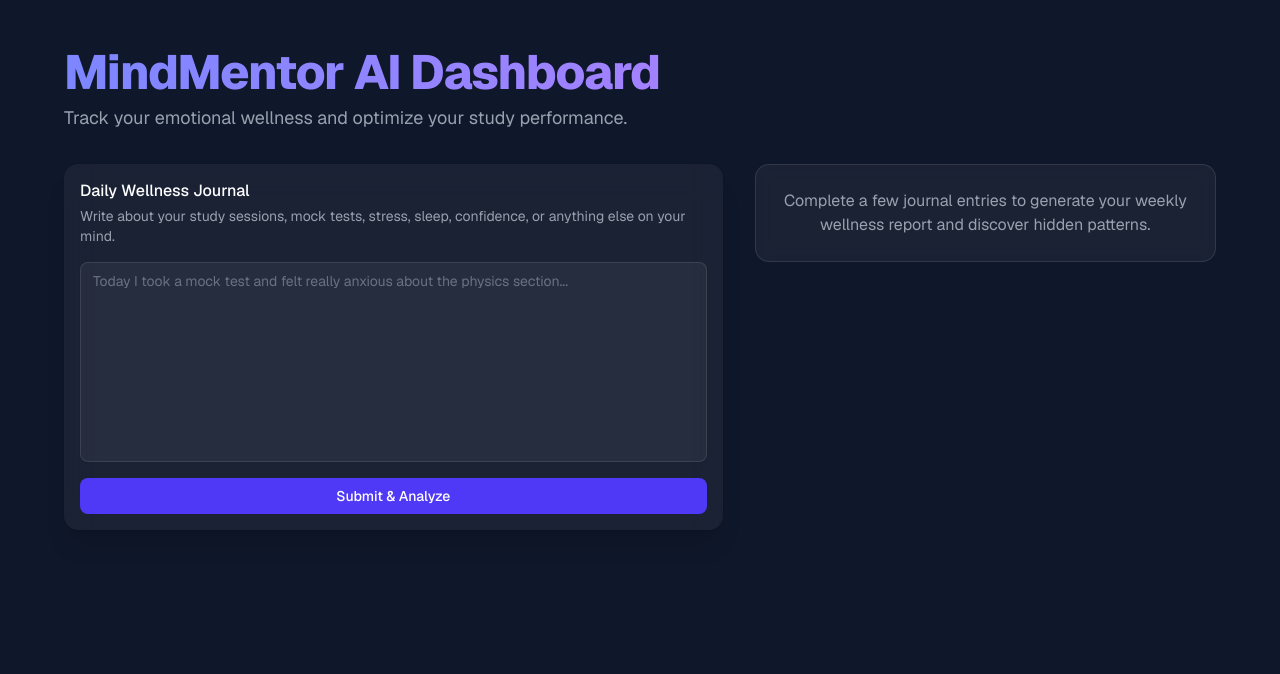
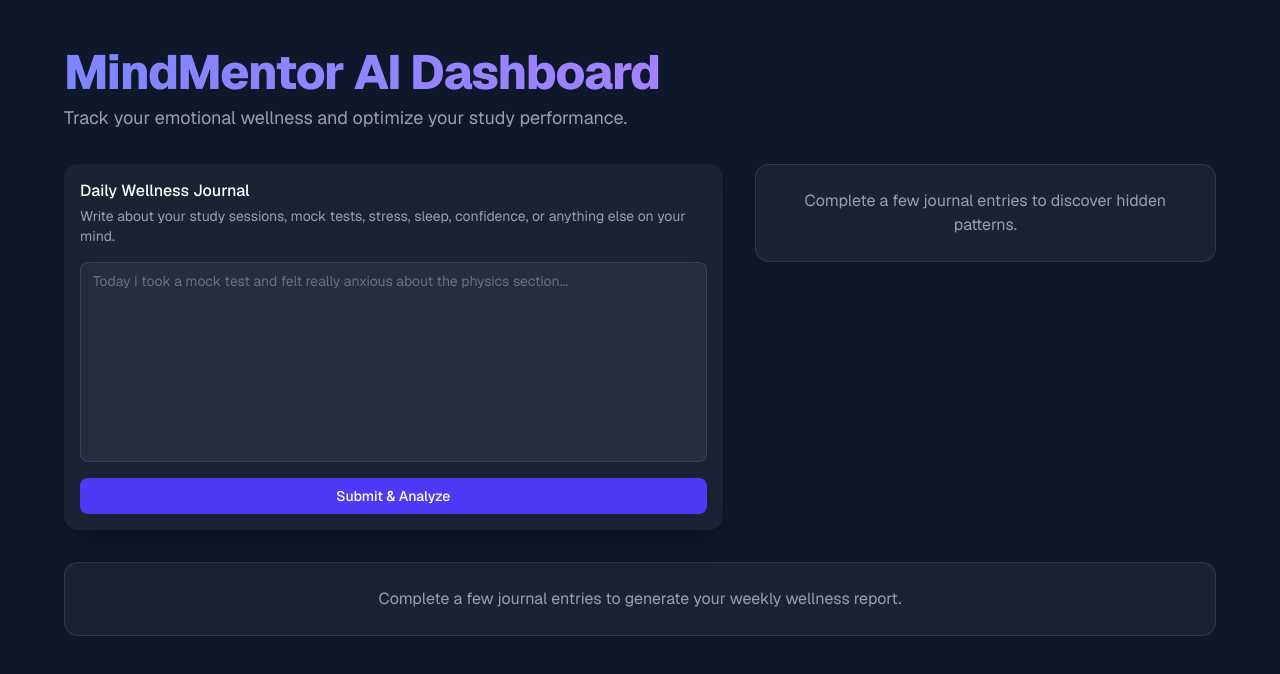
Before and after one commit to Sayan-Ghosh/MindMentorAI, a Next.js app: page /dashboard in a window 1280 px wide. Shown: the top 674 px of the page. Built offline with nearby package versions, Linux system fonts and the light colour scheme; no server answers; the database is empty.

Commit message:
Improve Dashboard UI layout balance by making Wellness Report full width

```diff
--- a/app/dashboard/page.tsx
+++ b/app/dashboard/page.tsx
@@ -83,12 +83,20 @@ export default function DashboardPage() {
 
           {/* Right Column: Historical & Long-Term Feedback */}
           <div className="lg:col-span-5 space-y-8">
-            {patterns.length > 0 && (
+            {patterns.length > 0 ? (
               <div className="animate-in fade-in slide-in-from-bottom-4 duration-700">
                 <PatternCards patterns={patterns} />
               </div>
+            ) : (
+              <div className="bg-white/5 border border-white/10 rounded-xl p-6 text-center text-gray-400 backdrop-blur-sm">
+                <p>Complete a few journal entries to discover hidden patterns.</p>
+              </div>
             )}
+          </div>
+        </div>
 
+        {/* Bottom Section: Weekly Wellness Report */}
+        <div className="mt-8 w-full">
           {reportData && reportData.chartData && reportData.chartData.length > 0 && (
             <WellnessReport
               report={reportData.report}
@@ -99,11 +107,9 @@ export default function DashboardPage() {
 
           {!reportData?.chartData?.length && (
             <div className="bg-white/5 border border-white/10 rounded-xl p-6 text-center text-gray-400 backdrop-blur-sm">
-                <p>Complete a few journal entries to generate your weekly wellness report and discover hidden patterns.</p>
+              <p>Complete a few journal entries to generate your weekly wellness report.</p>
             </div>
           )}
-          </div>
-
         </div>
       </div>
     </div>
```
Lines whose indentation alone changed are shown as unchanged.
